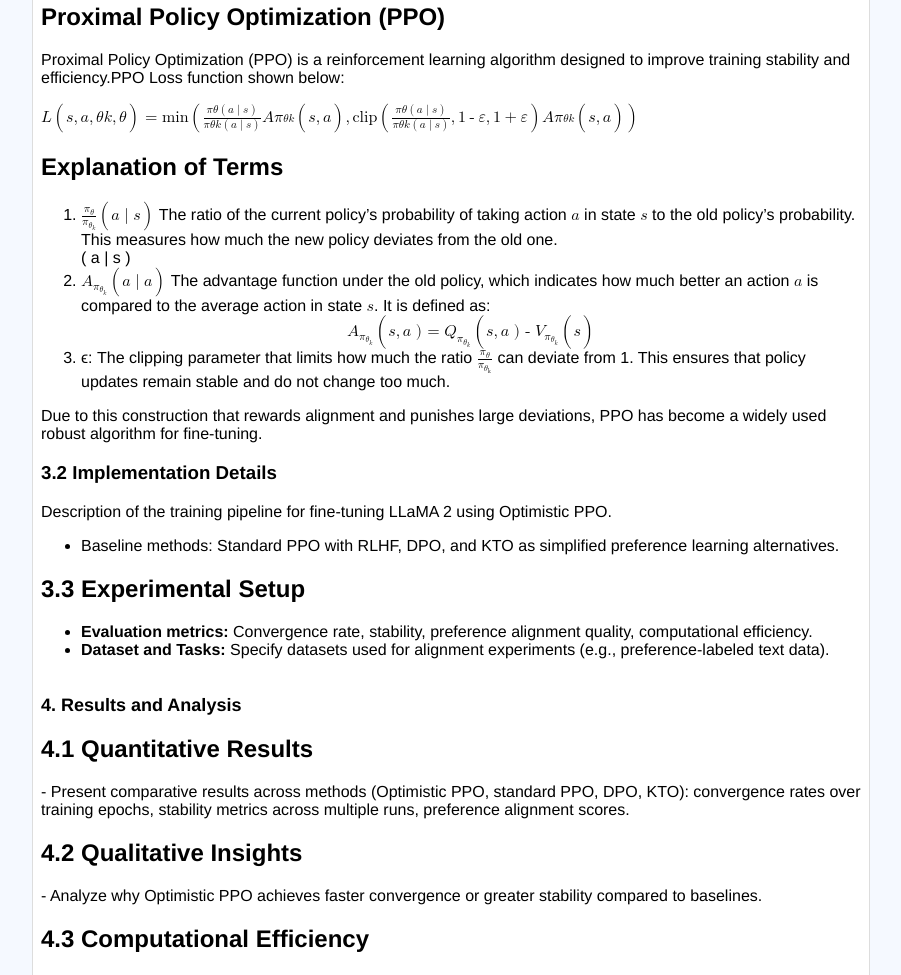
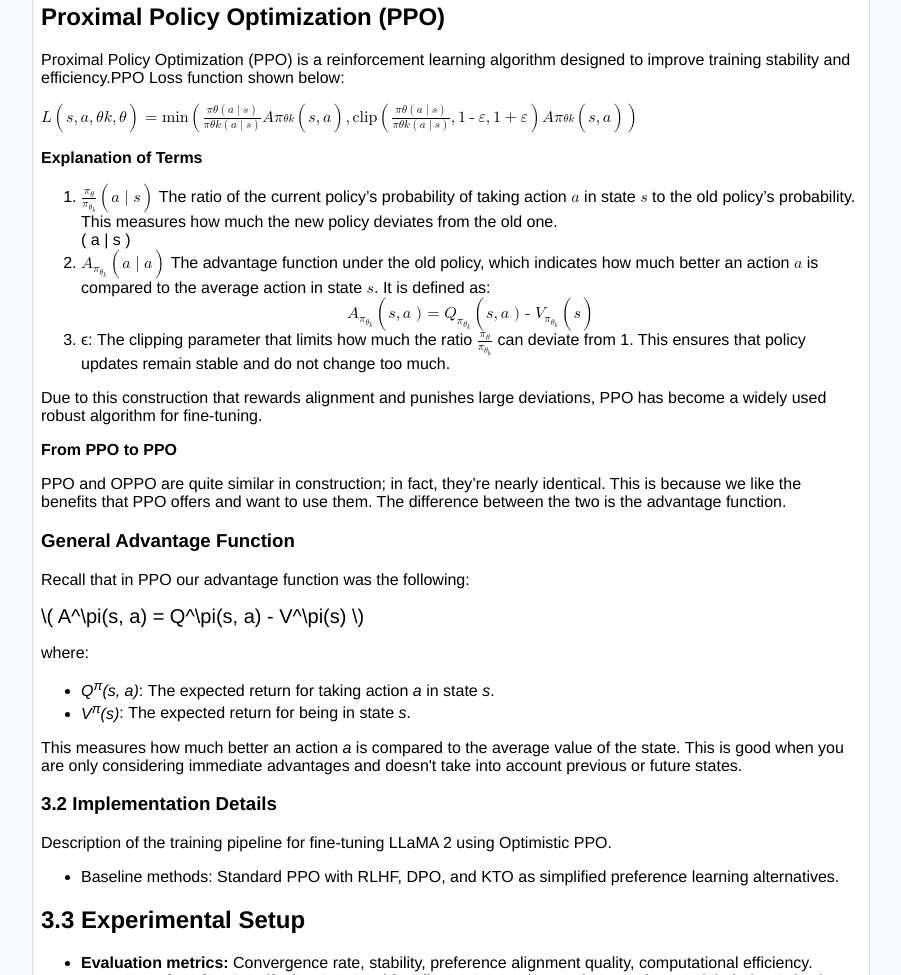
Before and after one commit to juanluera/deep_learning, a plain HTML site: page index.html in a window 1280 px wide. Shown: the part 1884-2859 px from the top of the page, without its empty margins (126-1027 px from the left). Drawn offline with nearby package versions, Linux system fonts and the light colour scheme.

Commit message:
more edits

```diff
--- a/index.html
+++ b/index.html
@@ -443,7 +443,7 @@
 		</mrow>
 	  </math>
 
-	  <h2>Explanation of Terms</h2>
+	  <p><strong>Explanation of Terms</strong> </p>
 	  <ol>
 		  <li>
 			  <math xmlns="http://www.w3.org/1998/Math/MathML" display="inline">
@@ -502,6 +502,22 @@
 
 	  <p>
 		  Due to this construction that rewards alignment and punishes large deviations, PPO has become a widely used robust algorithm for fine-tuning.
+
+		 <p><Strong>From PPO to PPO</Strong></p>
+    <p>PPO and OPPO are quite similar in construction; in fact, they’re nearly identical. This is because we like the benefits that PPO offers and want to use them. The difference between the two is the advantage function.</p>
+
+    <h3>General Advantage Function</h3>
+    <p>Recall that in PPO our advantage function was the following:</p>
+    <p>
+        <span style="font-size: 20px;">\( A^\pi(s, a) = Q^\pi(s, a) - V^\pi(s) \)</span>
+    </p>
+    <p>where:</p>
+    <ul>
+        <li><i>Q<sup>π</sup>(s, a)</i>: The expected return for taking action <i>a</i> in state <i>s</i>.</li>
+        <li><i>V<sup>π</sup>(s)</i>: The expected return for being in state <i>s</i>.</li>
+    </ul>
+    <p>This measures how much better an action <i>a</i> is compared to the average value of the state. This is good when you are only considering immediate advantages and doesn't take into account previous or future states.</p>
+
 
     <h3>3.2 Implementation Details</h3>
     <p>Description of the training pipeline for fine-tuning LLaMA 2 using Optimistic PPO.</p>
```
